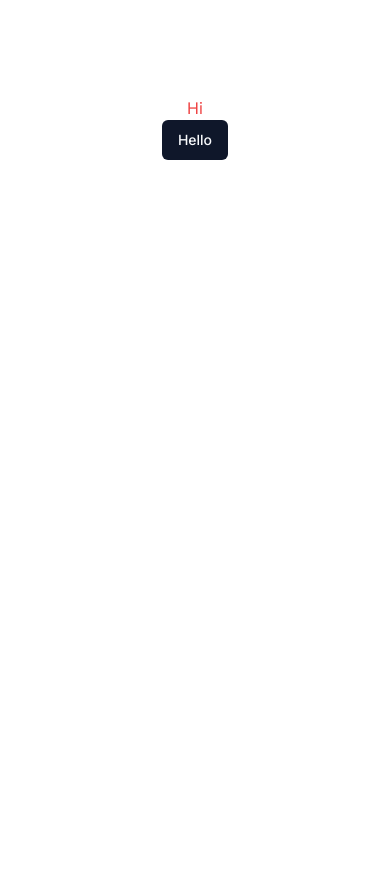
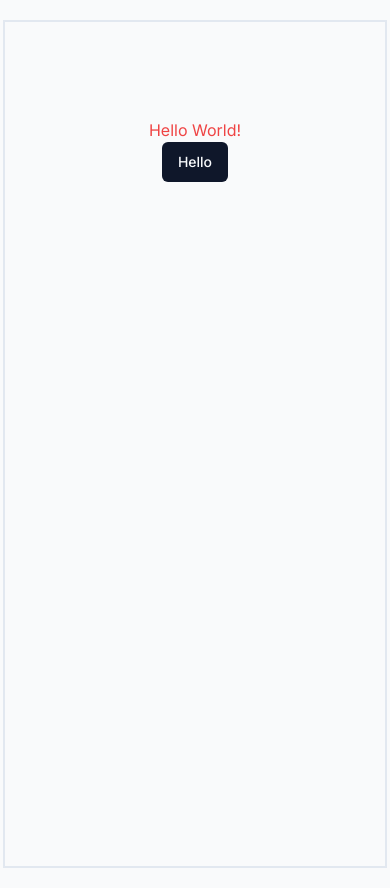
Before and after one commit to aakashshankar/ivyhacks_tap_and_go, a Next.js app: page / in a window 390 px wide. Before the commit the page ends 844 px from the top, so only its background shows below. Built offline with nearby package versions, Linux system fonts and the light colour scheme.

Commit message:
Layout: mobile container

```diff
--- a/app/layout.tsx
+++ b/app/layout.tsx
@@ -16,7 +16,10 @@ export default function RootLayout({
 }>) {
   return (
     <html lang="en">
-      <body className={inter.className}>{children}</body>
+      {/* <body className={inter.className}>{children}</body> */}
+      <body className={`${inter.className} flex justify-center bg-gray-50`}>
+        <div className="w-full max-w-sm mx-auto border-2 my-5">{children}</div>
+      </body>
     </html>
   );
 }
--- a/app/page.tsx
+++ b/app/page.tsx
@@ -4,7 +4,7 @@ import Image from "next/image";
 export default function Home() {
   return (
     <main className="flex min-h-screen flex-col items-center p-24">
-      <div className="text-red-500">Hi</div>
+      <div className="text-red-500">Hello World!</div>
       <Button>Hello</Button>
     </main>
   );
```
